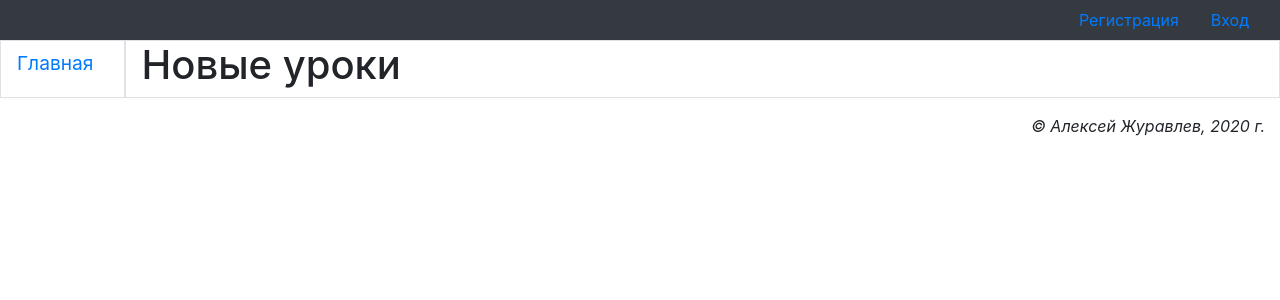
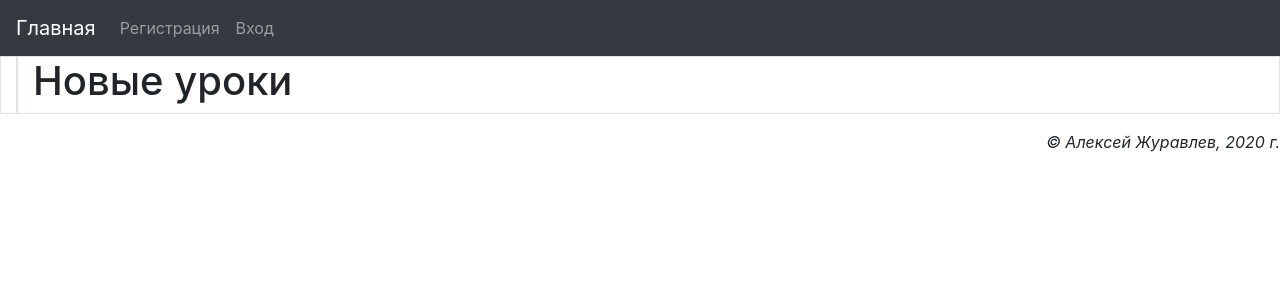
Before and after one commit to Afsent/education-platform, a Django app: template main/templates/main.html in a window 1280 px wide. Shown: the top 300 px of the page. Run offline with Django 3.2, Linux system fonts and the light colour scheme; the template is opened without the code that fills it, so the values that code supplies are empty; some libraries are stand-ins or nearby versions.

Commit message:
Change navbar

```diff
--- a/main/models.py
+++ b/main/models.py
@@ -39,7 +39,8 @@ class Rubric(models.Model):
                                      on_delete=models.PROTECT, null=True,
                                      blank=True,
                                      verbose_name='Надрубрика')
-    description = models.TextField(default=None, verbose_name='Описание курса')
+    description = models.TextField(default=None, null=True,
+                                   verbose_name='Описание курса')
 
 
 class SuperRubricManager(models.Manager):
--- a/main/templates/layout/basic.html
+++ b/main/templates/layout/basic.html
@@ -13,10 +13,19 @@
           href="{% static 'main/style.css' %}">
     {% bootstrap_javascript jquery='slim' %}
 </head>
-<body class="container-fluid">
-<div class="row">
-    <ul class="col nav justify-content-end navbar-dark bg-dark">
+<body>
 
+<nav class="navbar navbar-expand-lg navbar-dark bg-dark">
+    <a class="navbar-brand" href="{% url 'main' %}">Главная</a>
+    <button class="navbar-toggler" type="button" data-toggle="collapse"
+            data-target="#navbarSupportedContent"
+            aria-controls="navbarSupportedContent" aria-expanded="false"
+            aria-label="Toggle navigation">
+        <span class="navbar-toggler-icon"></span>
+    </button>
+
+    <div class="collapse navbar-collapse" id="navbarSupportedContent">
+        <ul class="navbar-nav mr-auto">
             {% if user.is_authenticated %}
                 <li class="nav-item dropdown">
                     <a class="nav-link dropdown-toggle"
@@ -27,9 +36,9 @@
                     <div class="dropdown-menu">
                         <a class="dropdown-item"
                            href="{% url 'profile' %}">Moи курсы</a>
-                    <a class="dropdown-item" href="{% url 'profile_change' %}">Изменить
-                        личные
-                        данные</a>
+                        <a class="dropdown-item"
+                           href="{% url 'profile_change' %}">
+                            Изменить личные данные</a>
                         <a class="dropdown-item"
                            href="{% url 'password_change' %}">Изменить
                             пароль</a>
@@ -37,23 +46,27 @@
                         <a class="dropdown-item"
                            href="{% url 'logout' %}">Выйти</a>
                         <div class="dropdown-divider"></div>
-                    <a class="dropdown-item" href="{% url 'profile_delete' %}">Удалить</a>
+                        <a class="dropdown-item"
+                           href="{% url 'profile_delete' %}">Удалить</a>
                     </div>
                 </li>
             {% else %}
                 <li class="nav-item">
-                <a class="nav-link" href="{% url 'register' %}">Регистрация</a>
+                    <a class="nav-link"
+                       href="{% url 'register' %}">Регистрация</a>
                 </li>
                 <li class="nav-item">
                     <a class="nav-link" href="{% url 'login' %}">Вход</a>
                 </li>
             {% endif %}
         </ul>
+
     </div>
+</nav>
+
+<div class="container-fluid">
     <div class="row">
         <nav class="col-md-auto nav flex-column border">
-        <a class="nav-link root"
-           href="{% url 'main' %}">Главная</a>
             {% for rubric in rubrics %}
                 {% ifchanged rubric.super_rubric.pk %}
                     <span class="nav-link root font-weight-bold">
@@ -70,6 +83,7 @@
             {% endblock %}
         </section>
     </div>
+</div>
 <footer class="mt-3">
     <p class="text-right font-italic">&copy; Алексей Журавлев, 2020 г.</p>
 </footer>
```
Lines whose indentation alone changed are shown as unchanged.
